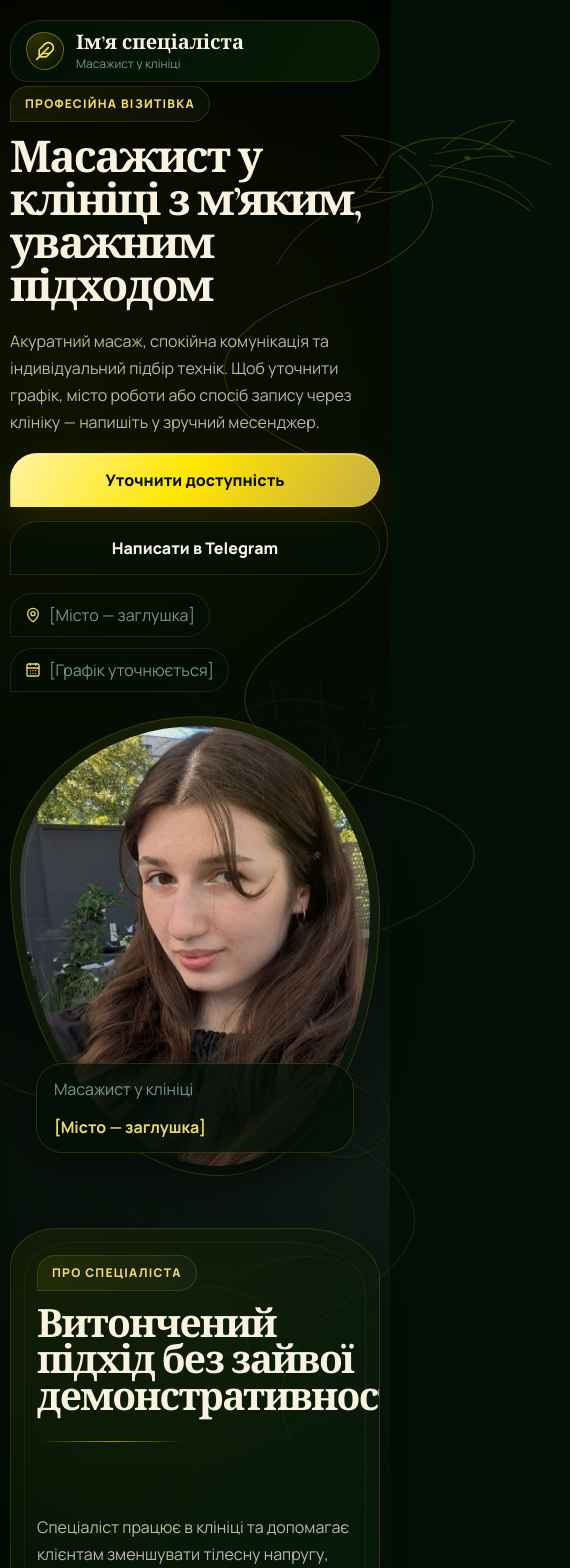
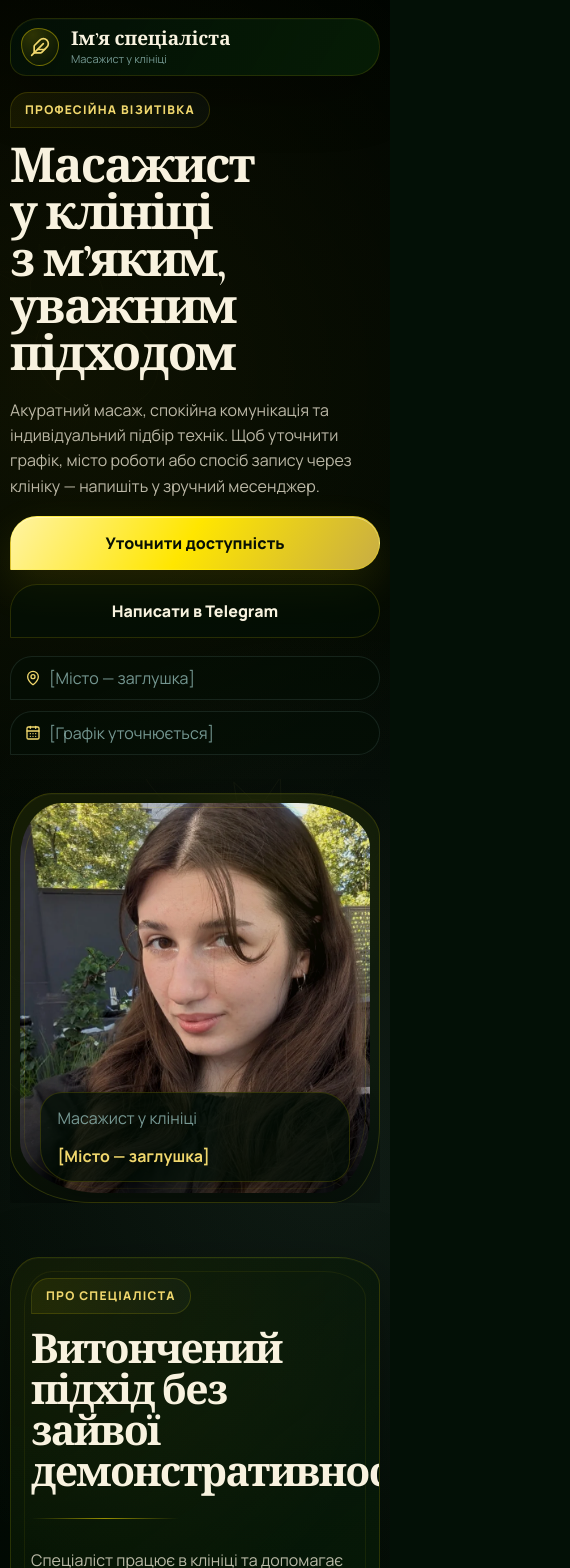
Before and after one commit to Psyasko/Kotya-site, a React (Vite) app: page / in a window 390 px wide. Shown: the top 1568 px of the page, 570 px wide, since content can reach past the window. Built offline with nearby package versions, Linux system fonts and the light colour scheme.

Commit message:
Add files via upload

```diff
--- a/src/styles.css
+++ b/src/styles.css
@@ -1766,3 +1766,466 @@ h1 {
     stroke-dashoffset: 0;
   }
 }
+
+/* === Stability + responsive repair pass === */
+html,
+body,
+#root {
+  width: 100%;
+  max-width: 100%;
+}
+
+body {
+  overflow-x: clip;
+}
+
+.site-shell {
+  max-width: 100%;
+}
+
+img,
+svg,
+video,
+canvas {
+  max-width: 100%;
+}
+
+/* Do not let decorative layers define layout width */
+.ambient,
+.dragon-route,
+.hero::before,
+.panel-dragon-curl,
+.section-serpent,
+.clinic-dragon,
+.contact-dragon,
+.contact-curve,
+.principles-curve,
+.portrait-curve,
+.portrait-dragon-shadow,
+.portrait-whisker,
+.portrait-cloud,
+.leaf-field,
+.serpent-line,
+.dragon-mark,
+.cloud-curl {
+  max-width: none;
+  pointer-events: none;
+}
+
+/* Cards: decorative shape outside, text in protected area */
+.service-card,
+.cert-card,
+.principle-item,
+.clinic-row,
+.contact-link {
+  min-width: 0;
+}
+
+.service-card,
+.cert-card {
+  position: relative;
+  overflow: hidden;
+  contain: paint;
+}
+
+.card-safe-area,
+.service-card h3,
+.service-card p,
+.cert-card h3,
+.cert-card p,
+.principle-item span,
+.clinic-row strong,
+.contact-copy p,
+.contact-link strong {
+  min-width: 0;
+  max-width: 100%;
+  overflow-wrap: break-word;
+  word-break: normal;
+  hyphens: auto;
+}
+
+.card-safe-area {
+  box-sizing: border-box;
+}
+
+/* Fix contact section hierarchy: content always above decoration */
+.contacts {
+  isolation: isolate;
+}
+
+.contact-copy,
+.contact-actions {
+  z-index: 5;
+}
+
+.contact-curve,
+.contact-dragon,
+.contact-cloud {
+  z-index: 0;
+}
+
+/* Tablet/mobile redesign: no horizontal zoom, no full-page dragon route */
+@media (max-width: 900px) {
+  body {
+    overflow-x: hidden;
+  }
+
+  .site-shell {
+    width: 100%;
+    padding: 10px 14px 34px;
+  }
+
+  .topbar {
+    top: 8px;
+    width: 100%;
+    max-width: 100%;
+    margin-bottom: 14px;
+    padding: 10px 12px;
+    border-radius: 28px 28px 28px 16px;
+  }
+
+  .brand {
+    max-width: 100%;
+  }
+
+  .brand span:last-child {
+    min-width: 0;
+  }
+
+  .brand strong,
+  .brand small {
+    max-width: calc(100vw - 104px);
+    overflow: hidden;
+    text-overflow: ellipsis;
+    white-space: nowrap;
+  }
+
+  .hero {
+    display: flex;
+    flex-direction: column;
+    align-items: stretch;
+    gap: 24px;
+    min-height: auto;
+    padding: 10px 0 54px;
+  }
+
+  h1 {
+    max-width: 100%;
+    font-size: clamp(38px, 11.8vw, 56px);
+    line-height: 0.98;
+    letter-spacing: -0.038em;
+  }
+
+  h2 {
+    max-width: 100%;
+    font-size: clamp(32px, 9.2vw, 46px);
+    line-height: 1;
+  }
+
+  h3 {
+    font-size: clamp(24px, 6.4vw, 30px);
+  }
+
+  .lead {
+    max-width: 100%;
+    font-size: 16px;
+    line-height: 1.58;
+  }
+
+  .hero-actions,
+  .contact-actions {
+    width: 100%;
+    flex-direction: column;
+  }
+
+  .btn,
+  .contact-link {
+    width: 100%;
+    min-width: 0;
+  }
+
+  .quick-info {
+    flex-direction: column;
+    align-items: stretch;
+  }
+
+  .quick-info span {
+    width: 100%;
+    justify-content: flex-start;
+  }
+
+  .hero-visual {
+    width: 100%;
+    min-height: 0;
+    overflow: hidden;
+    padding: 14px 0 0;
+    contain: paint;
+  }
+
+  .portrait-frame {
+    width: min(100%, 420px);
+    margin: 0 auto;
+    border-radius: 42px 72px 48px 82px / 56px 44px 78px 52px;
+  }
+
+  .portrait-frame img {
+    height: min(430px, 108vw);
+    object-position: center 18%;
+  }
+
+  /* The photo curl is now tied to the portrait, not the viewport */
+  .portrait-curve {
+    width: 122%;
+    left: -11%;
+    top: -8%;
+    opacity: 0.7;
+    transform: rotate(-11deg);
+  }
+
+  .portrait-dragon-shadow {
+    width: 118%;
+    right: -9%;
+    top: -9%;
+    opacity: 0.08;
+  }
+
+  .portrait-whisker {
+    width: 58%;
+    height: 34%;
+    opacity: 0.32;
+    filter: none;
+  }
+
+  .portrait-whisker-one {
+    right: -3%;
+    top: 8%;
+  }
+
+  .portrait-whisker-two {
+    left: -5%;
+    bottom: 10%;
+  }
+
+  .portrait-cloud {
+    display: none;
+  }
+
+  .portrait-note {
+    left: 8%;
+    right: 8%;
+    bottom: 5%;
+    flex-direction: column;
+    align-items: flex-start;
+    border-radius: 22px 30px 22px 34px;
+  }
+
+  /* Full-page route breaks mobile. Keep dragon style only as local curls. */
+  .dragon-route,
+  .serpent-line-one,
+  .serpent-line-two,
+  .section-serpent,
+  .panel-dragon-curl,
+  .principles-curve,
+  .contact-curve,
+  .contact-dragon,
+  .dragon-mark-two,
+  .dragon-mark-three,
+  .cloud-two {
+    display: none !important;
+  }
+
+  .dragon-mark-one {
+    width: 520px;
+    right: -260px;
+    top: 64px;
+    opacity: 0.07;
+  }
+
+  .leaf-field {
+    opacity: 0.055;
+  }
+
+  .about,
+  .clinic,
+  .principles,
+  .contacts,
+  .section-block {
+    margin-bottom: 70px;
+  }
+
+  .about,
+  .clinic,
+  .contacts {
+    display: block;
+  }
+
+  .about,
+  .principles,
+  .clinic-card,
+  .contacts {
+    padding: 24px;
+    border-radius: 28px 42px 32px 46px / 36px 28px 44px 30px;
+    overflow: hidden;
+  }
+
+  .section-heading,
+  .section-kicker,
+  .contact-copy {
+    max-width: 100%;
+    margin-bottom: 28px;
+  }
+
+  .organic-grid,
+  .cert-grid,
+  .principle-list {
+    grid-template-columns: 1fr;
+    gap: 16px;
+  }
+
+  .service-card,
+  .cert-card {
+    min-height: 0;
+    border-radius: 26px 38px 28px 42px / 34px 26px 42px 30px !important;
+    margin-top: 0 !important;
+  }
+
+  .service-card::before,
+  .cert-card::before {
+    border-radius: inherit;
+  }
+
+  .organic-outline {
+    inset: 8px;
+    border-radius: inherit;
+  }
+
+  .card-safe-area {
+    min-height: 0;
+    padding: 24px 22px;
+  }
+
+  .service-card .card-safe-area::after,
+  .cert-card .card-safe-area::after {
+    width: 92px;
+    height: 46px;
+    opacity: 0.06;
+  }
+
+  .principle-item,
+  .clinic-row,
+  .contact-link {
+    border-radius: 22px 32px 24px 36px / 30px 22px 36px 24px;
+  }
+
+  .principle-item {
+    align-items: flex-start;
+    min-height: 0;
+    padding: 17px 18px;
+  }
+
+  .clinic {
+    gap: 26px;
+  }
+
+  .clinic-card {
+    margin-top: 24px;
+  }
+
+  .clinic-row {
+    padding: 18px;
+  }
+
+  .contacts {
+    grid-template-columns: 1fr;
+    gap: 22px;
+  }
+
+  .contact-actions {
+    gap: 12px;
+  }
+
+  .contact-link {
+    padding: 16px 17px;
+  }
+
+  .footer {
+    display: block;
+  }
+
+  .footer p + p {
+    margin-top: 10px;
+  }
+}
+
+@media (max-width: 430px) {
+  .site-shell {
+    padding-left: 10px;
+    padding-right: 10px;
+  }
+
+  .topbar {
+    padding: 9px 10px;
+  }
+
+  .brand-mark {
+    width: 38px;
+    height: 38px;
+  }
+
+  .brand strong {
+    font-size: 19px;
+  }
+
+  .brand small {
+    font-size: 11px;
+  }
+
+  h1 {
+    font-size: clamp(36px, 12.4vw, 48px);
+  }
+
+  h2 {
+    font-size: clamp(31px, 10.5vw, 42px);
+  }
+
+  .portrait-frame img {
+    height: min(390px, 106vw);
+  }
+
+  .about,
+  .principles,
+  .clinic-card,
+  .contacts {
+    padding: 20px;
+  }
+
+  .card-safe-area {
+    padding: 22px 19px;
+  }
+
+  .icon-box {
+    margin-bottom: 16px;
+  }
+}
+
+/* Performance mode for touch devices */
+@media (hover: none), (pointer: coarse) {
+  .night-garden,
+  .mist,
+  .leaf-field,
+  .portrait-aura,
+  .route-body,
+  .silk-line,
+  .silk-whisker {
+    animation: none !important;
+  }
+
+  .topbar {
+    backdrop-filter: none;
+  }
+
+  .route-glow,
+  .portrait-whisker {
+    filter: none !important;
+  }
+}
```
Also changed, not shown: 1 other file (tests, documents, lock files or other folders).
